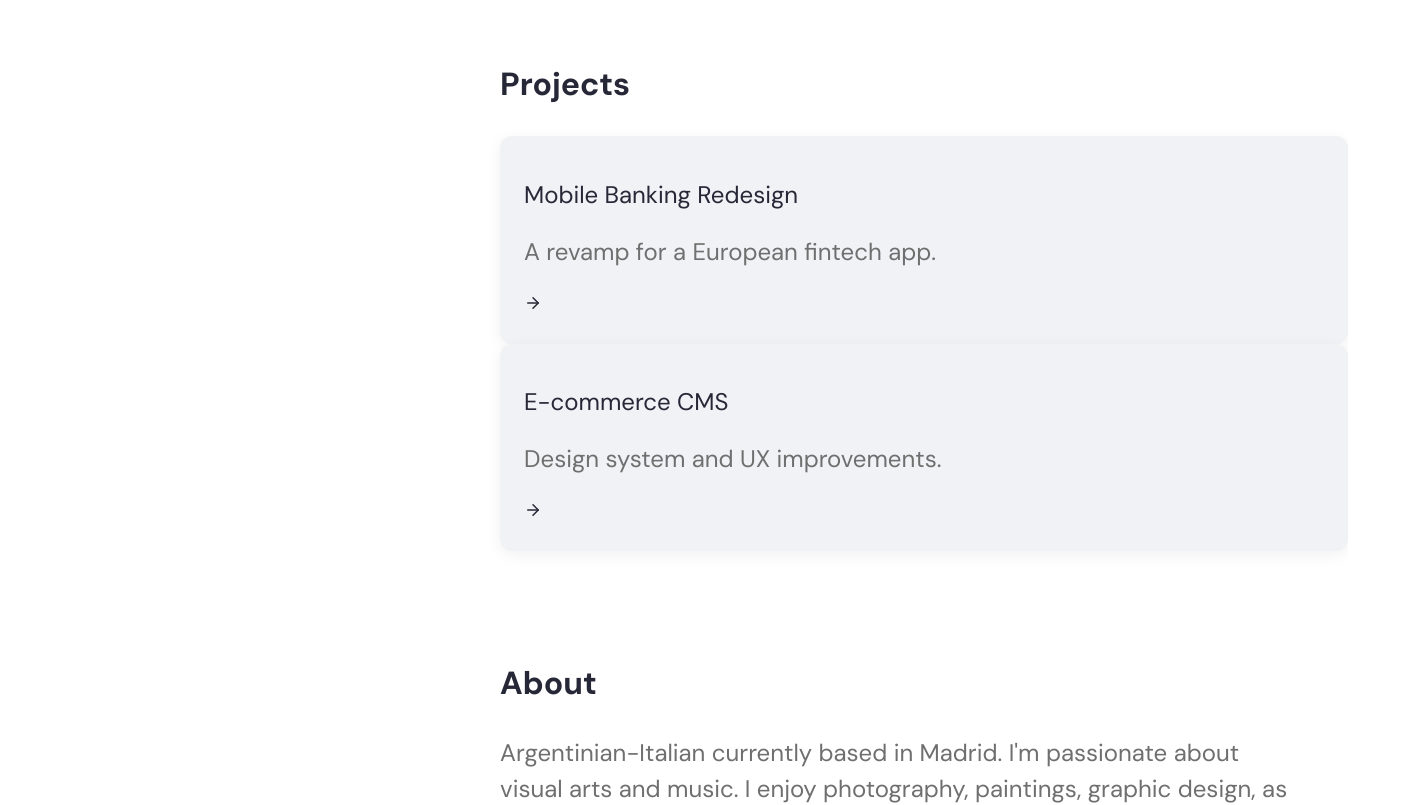
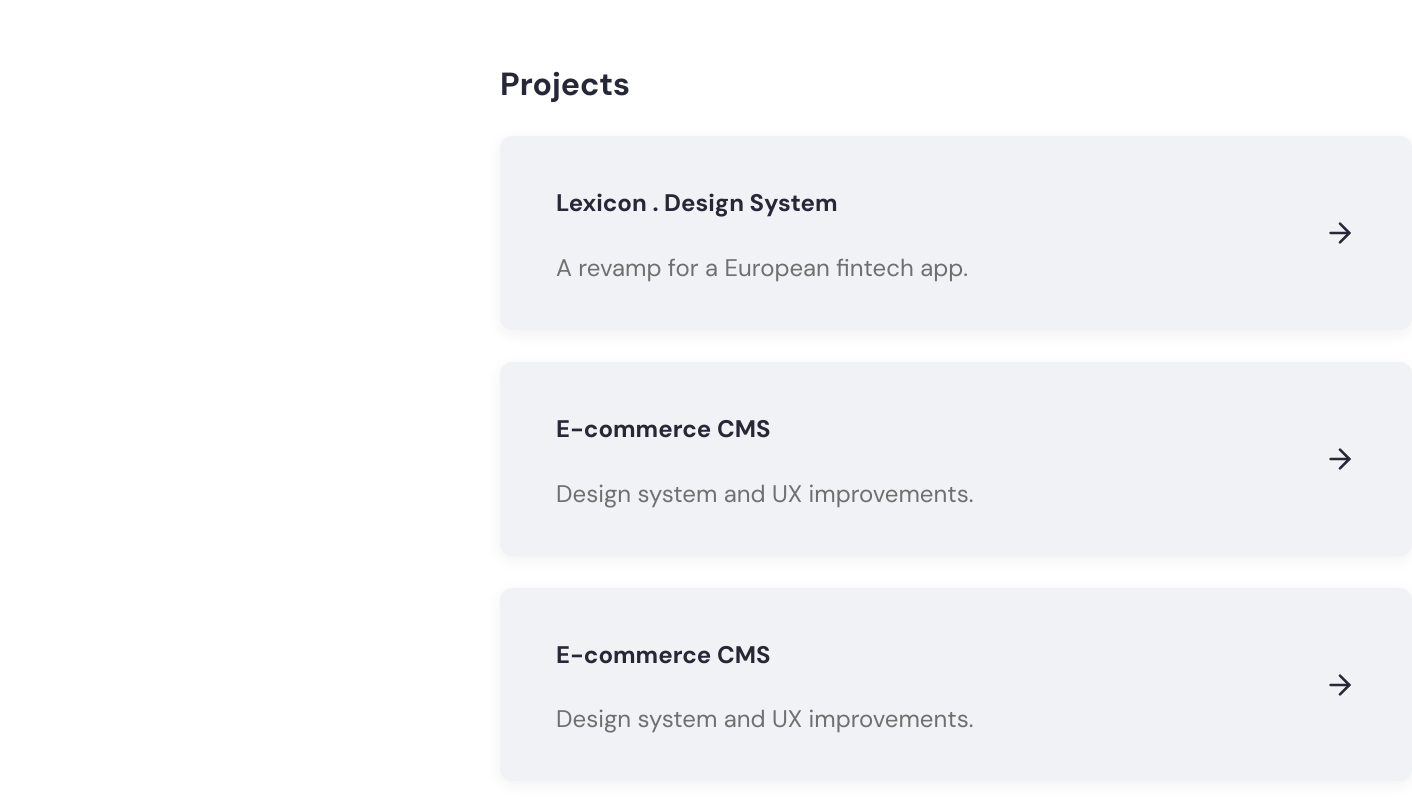
Before and after one commit to EmilianoCicero/ec-portfolio, a React (Vite) app: page / in a window 1280 px wide. Shown: the part 1020-1825 px from the top of the page, 1412 px wide, since content can reach past the window. Built offline with nearby package versions, Linux system fonts and the light colour scheme.

Commit message:
CSS Fixes and ProjectCard Preview placed on the bottom of the screen

```diff
--- a/src/components/ProjectCard.jsx
+++ b/src/components/ProjectCard.jsx
@@ -8,9 +8,11 @@ export default function ProjectCard({ title, description, onHover, onLeave }) {
       onMouseEnter={onHover}
       onMouseLeave={onLeave}
     >
-      <h2>{title}</h2>
-      <p>{description}</p>
-      <ArrowRight size={18} />
+      <div className="project-content">
+        <h4>{title}</h4>
+        <p>{description}</p>
+      </div>
+      <ArrowRight size={32} />
     </div>
   );
 }
--- a/src/components/ProjectsWrapper.jsx
+++ b/src/components/ProjectsWrapper.jsx
@@ -2,19 +2,42 @@ import { useState } from "react";
 import ProjectCard from "./ProjectCard";
 import ProjectPreview from "./ProjectPreview";
 import "../styles/ProjectsWrapper.css";
+import lexiconDS from '../images/lexicon-design-system.webp'
+import Comments from '../images/ec-comments.png'
+import ImageEditor from '../images/ec-image-editor.png'
+import Charts from '../images/ec-charts.png'
+import Icons from '../images/ec-icons.webp'
 
 const projects = [
   {
     id: "1",
-    title: "Mobile Banking Redesign",
+    title: "Lexicon . Design System",
     description: "A revamp for a European fintech app.",
-    image: "/images/banking.png"
+    image: lexiconDS
   },
   {
     id: "2",
     title: "E-commerce CMS",
     description: "Design system and UX improvements.",
-    image: "/images/cms.png"
+    image: Comments
+  },
+  {
+    id: "3",
+    title: "E-commerce CMS",
+    description: "Design system and UX improvements.",
+    image: ImageEditor
+  },
+  {
+    id: "4",
+    title: "E-commerce CMS",
+    description: "Design system and UX improvements.",
+    image: Charts
+  },
+  {
+    id: "5",
+    title: "E-commerce CMS",
+    description: "Design system and UX improvements.",
+    image: Icons
   }
 ];
 
@@ -23,7 +46,6 @@ export default function ProjectsWrapper() {
 
   return (
     <div className="projects-wrapper">
-      <div className="cards-column">
         {projects.map(project => (
           <ProjectCard
             key={project.id}
@@ -33,7 +55,6 @@ export default function ProjectsWrapper() {
             onLeave={() => setHoveredProject(null)}
           />
         ))}
-      </div>
       <ProjectPreview project={hoveredProject} />
     </div>
   );
--- a/src/index.css
+++ b/src/index.css
@@ -47,6 +47,12 @@ h3 {
   line-height: 1.25;
   font-weight: 700;
 }
+
+h4 {
+  font-size: 1.5em;
+  line-height: 1.25;
+  font-weight: 700;
+}
 p {
   font-size: 1.5em;
   line-height: 1.5;
--- a/src/styles/ProjectCard.css
+++ b/src/styles/ProjectCard.css
@@ -1,4 +1,8 @@
 .project-card {
+    display: flex;
+    flex-direction: row;
+    align-items: center;
+    justify-content: space-between;
     position: relative;
     width: 100%;
     background: #f1f2f5;
@@ -6,14 +10,14 @@
     overflow: hidden;
     box-shadow: 0 4px 16px rgba(0, 0, 0, 0.06);
     transition: background-color 0.3s ease, padding 0.3s ease, transform 0.3s ease;
-    padding: 24px;
+    padding: 20px 56px 20px 56px;
     cursor: pointer;
   }
 
   .project-card:hover {
-    background-color: #e3e5e9;
+    background-color: #0357F6;
+    color: white;
     transform: translateY(-4px) scale(1.02);
-    padding: 32px;
   }
 
   /* Hide the image by default */
@@ -21,8 +25,8 @@
     position: fixed;
     bottom: 40px;
     left: 0;
-    width: 320px;
-    max-height: 400px;
+    width: 800px;
+    max-height: 480px;
     opacity: 0;
     pointer-events: none;
     transform: translateY(20px);
@@ -51,6 +55,10 @@
     margin-bottom: 16px;
   }
 
+  .project-card:hover p {
+    color: white;
+  }
+
   .project-card__icon {
     font-size: 20px;
     color: #0057ff;
--- a/src/styles/ProjectPreview.css
+++ b/src/styles/ProjectPreview.css
@@ -1,8 +1,8 @@
 .project-preview {
     position: fixed;
-    top: 120px; /* below header */
+    bottom: 0; /* below header */
     left: 0;
-    width: 320px;
+    width: 400px;
     height: auto;
     opacity: 0;
     transform: translateY(40px);
```
